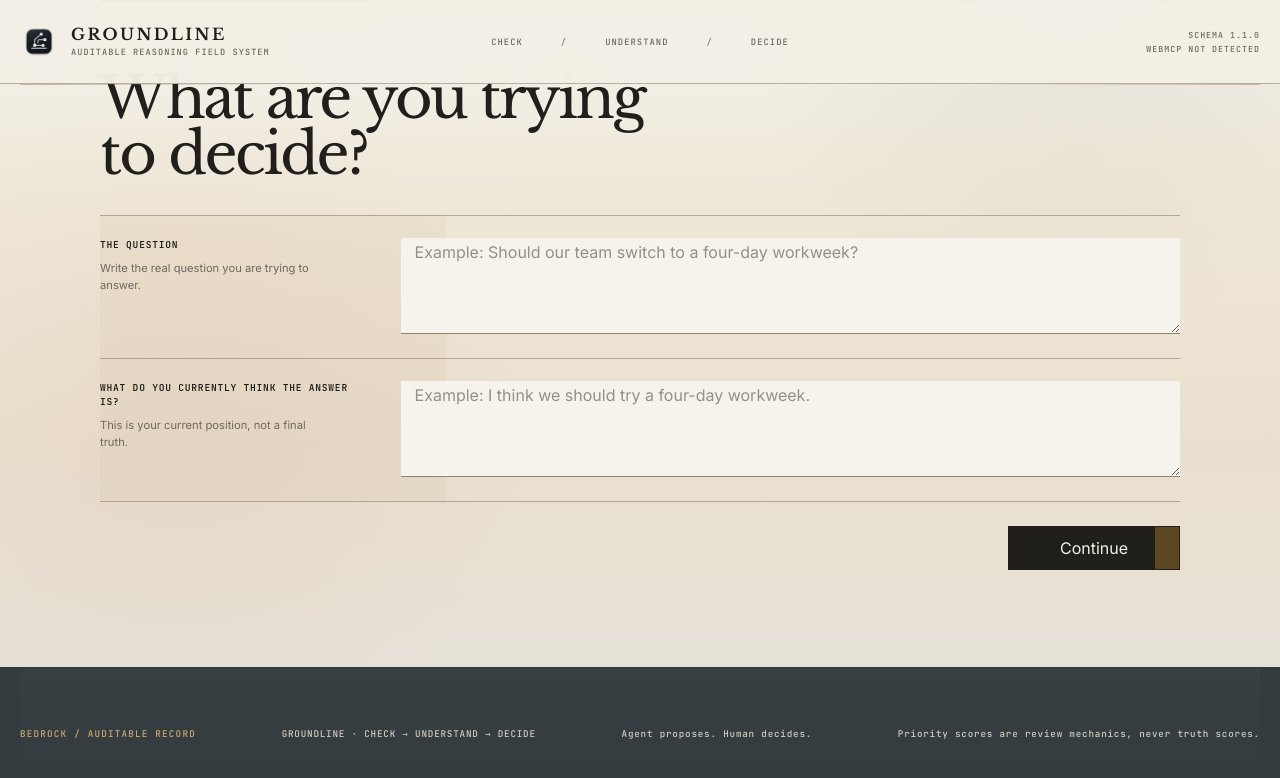
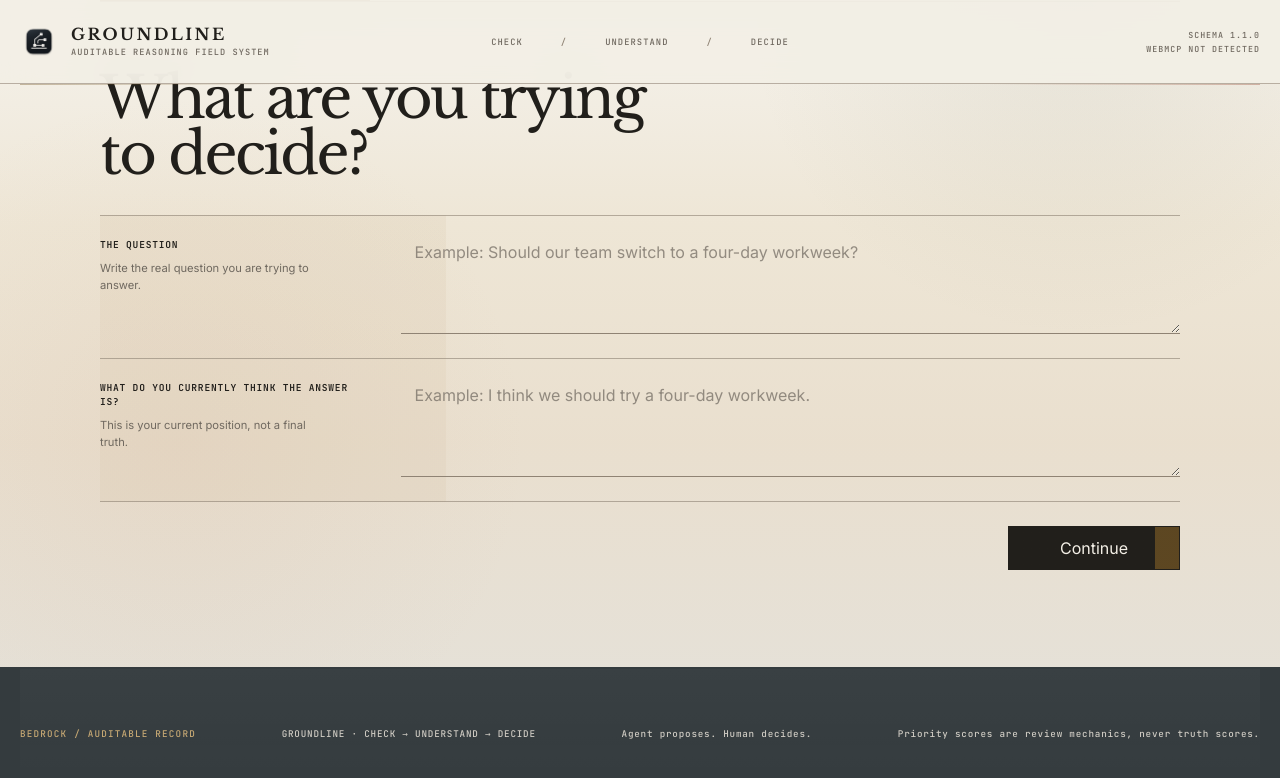
Before and after one commit to panjiaryasoma/Groundline, a React (Vite) app: page / in a window 1280 px wide. Both pictures are taken after a click on the button "Check my own decision". Shown: the part 220-998 px from the top of the page. Built offline with nearby package versions, Linux system fonts and the light colour scheme.

Commit message:
Polish intake field background for production

```diff
--- a/src/styles/p14.css
+++ b/src/styles/p14.css
@@ -95,7 +95,7 @@
   border-bottom-color: var(--olive) !important;
 }
 
-/* The prompt side becomes a faint field-note strip; answers remain quiet paper. */
+/* The prompt side becomes a faint field-note strip; answers inherit the worksheet surface. */
 .app-shell--intake .intake-field {
   background:
     linear-gradient(
@@ -108,7 +108,7 @@
 .app-shell--intake .intake-field textarea,
 .app-shell--intake .intake-field input {
   padding-inline: 14px 6px !important;
-  background: color-mix(in srgb, var(--paper) 74%, white) !important;
+  background: transparent !important;
 }
 
 /* Stage-aware editorial accents without changing layout or semantics. */
```
